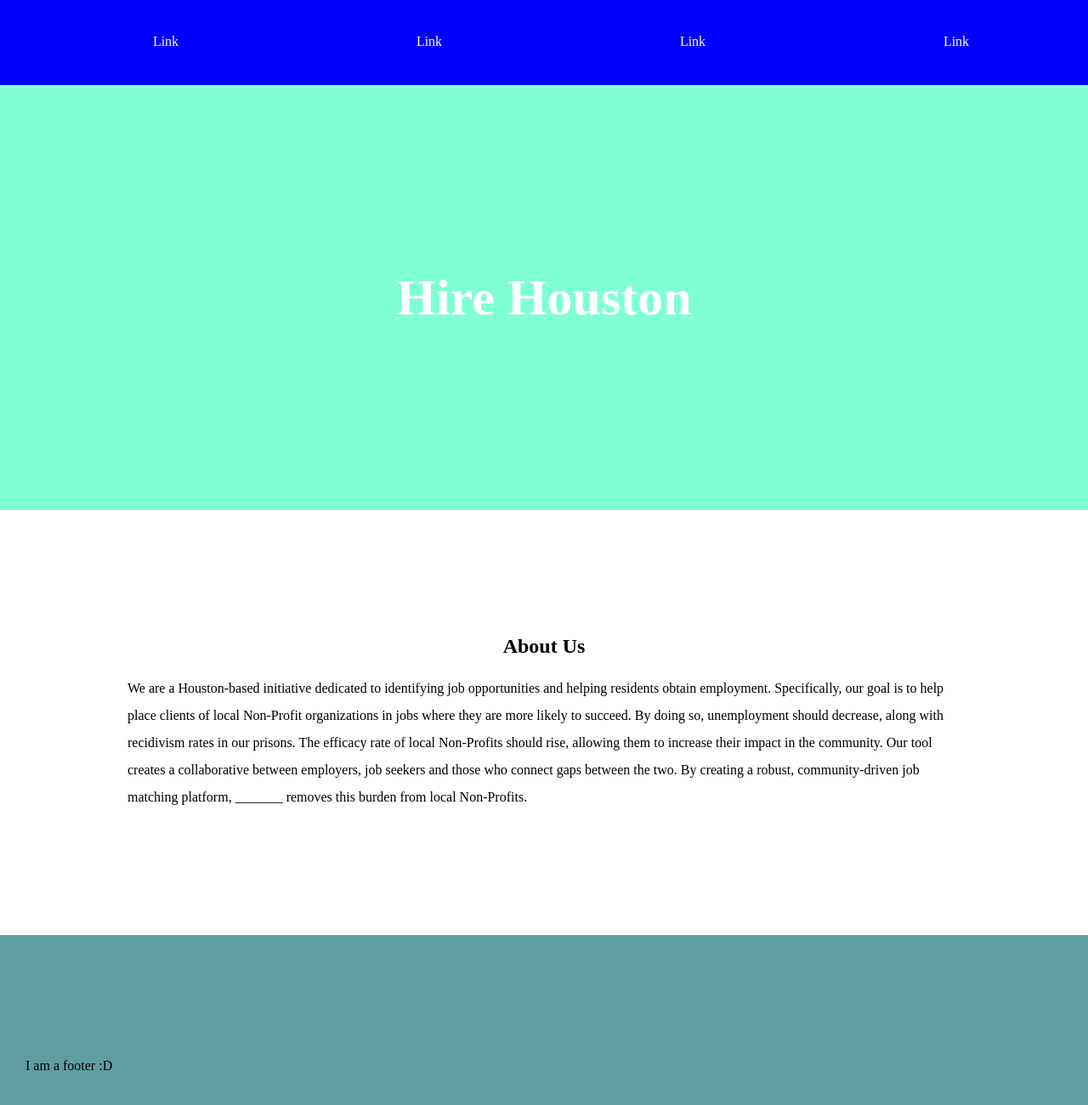
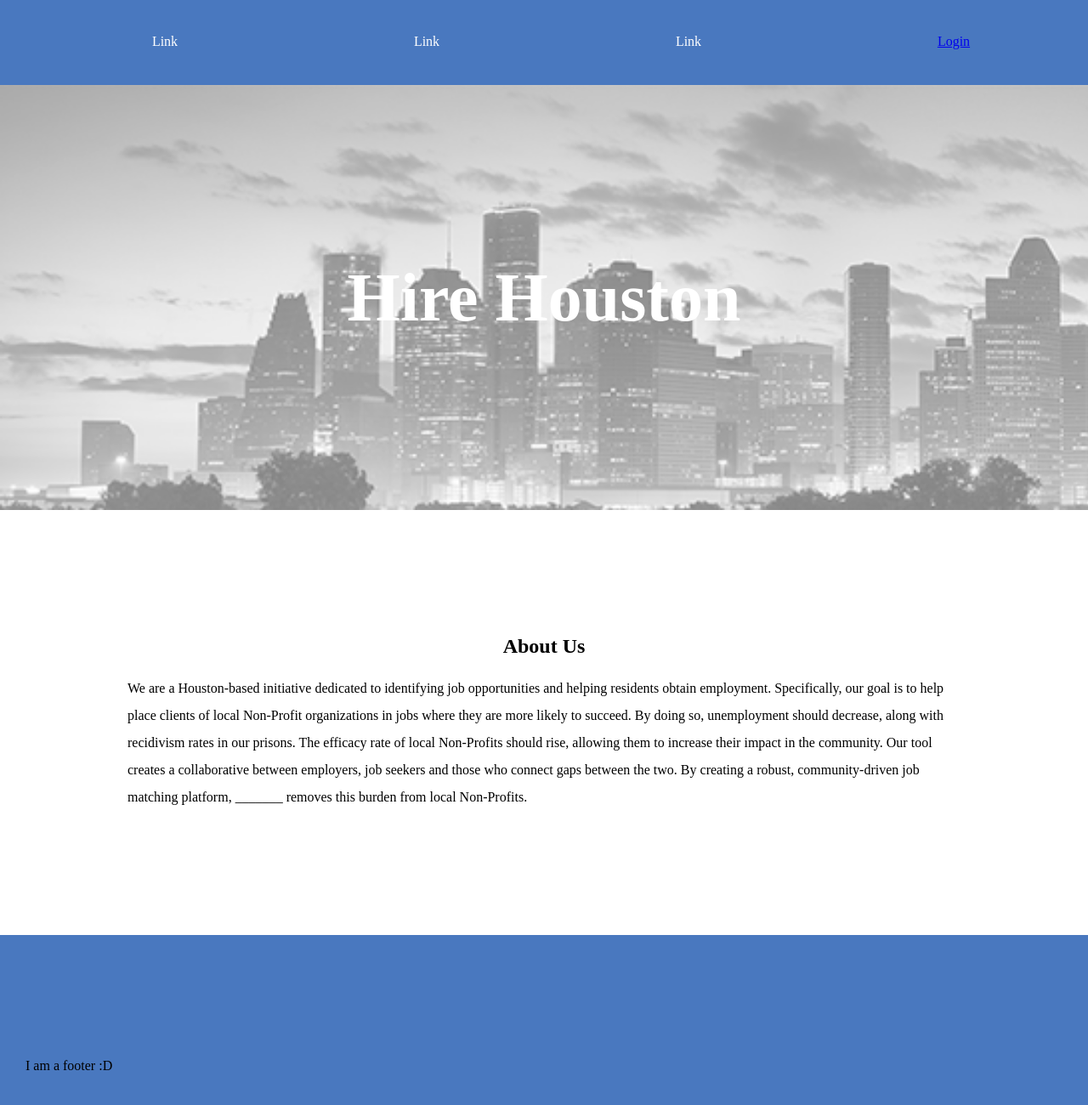
Before and after one commit to mwiginton/houston_hackathon_hire_houston_2016, a PHP site: page /index-2.php in a window 1280 px wide. Shown: the whole page at 85% size. Run offline with PHP 8.4, Linux system fonts and the light colour scheme.

Commit message:
added background image

```diff
--- a/_nav-bar.php
+++ b/_nav-bar.php
@@ -3,6 +3,6 @@
 		<li>Link</li>
 		<li>Link</li>
 		<li>Link</li>
-		<li>Link</li>
+		<li><a href="login.php">Login</a></li>
 	</ul>
 </nav>
--- a/css/awesome-style.css
+++ b/css/awesome-style.css
@@ -11,7 +11,7 @@ p{
 /* NAVIGATION STYLE */
 nav {
 	height: 100px;
-	background-color: blue;
+	background-color: #4978bf;
 	color: white;
 }
 nav ul {
@@ -20,7 +20,6 @@ nav ul {
 	justify-content: space-around;
 }
 nav ul li {
-	--display: inline-block;
 	padding: 40px 0 0 0;
 	list-style: none;
 }
@@ -34,9 +33,12 @@ nav ul li {
 
 	height: 500px;
 	background: Aquamarine;
+	background-image: url("../images/skyline.jpg");
+	background-size: cover;
+	opacity: 0.5;
 }
 #home-banner h1 {
-	font-size: 60px;
+	font-size: 80px;
 	color: white;
 }
 
@@ -60,11 +62,10 @@ nav ul li {
 footer {
 	display: flex;
 	flex-direction: row;
-	---justify-content: flex-start;
 	align-items: flex-end;
 
 	height: 200px;
-	background-color: CadetBlue;
+	background-color: #4978bf;
 }
 footer p {
 	padding: 30px;
```
Also changed, not shown: images/skyline.jpg (added).
